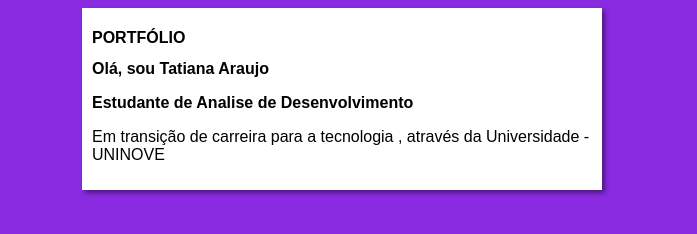
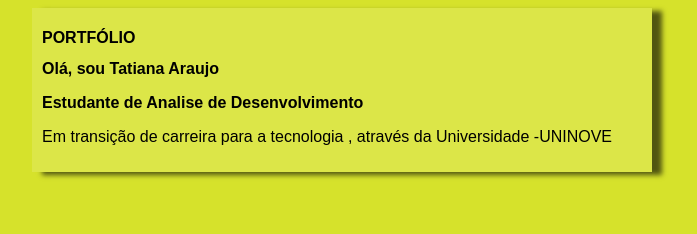
Before and after one commit to Tatiana-Araujo/portf-lio, a plain HTML site: page index.html in a window 1280 px wide. Shown: the whole page, without its empty margins (298-995 px from the left). Drawn offline with Linux system fonts and the light colour scheme.

Commit message:
Update style.css

```diff
--- a/estilo/style.css
+++ b/estilo/style.css
@@ -4,13 +4,13 @@
 
 }
 body{
-    background-color: blueviolet;
+    background-color: rgb(214, 226, 43);
 
 }
 main{
-    background-color: white;
-    width: 500px;
-    margin: auto;
+    background-color: rgba(255, 255, 255, 0.139);
+    width: 600px;
+    margin:auto ;
     padding: 10px;
-    box-shadow: 3px 3px 5px rgba(0, 0, 0, 0.468);
+    box-shadow: 10px 3px 5px rgba(0, 0, 0, 0.624);
 }
```
